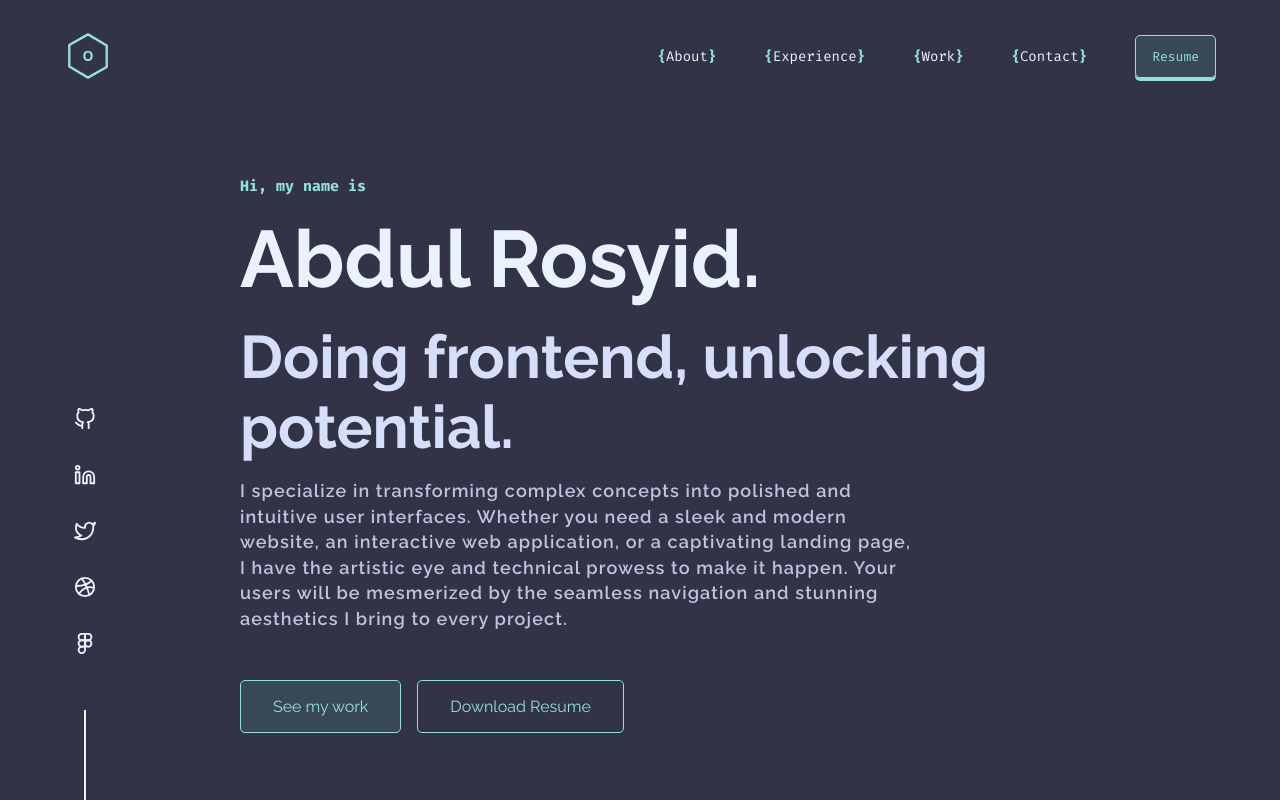
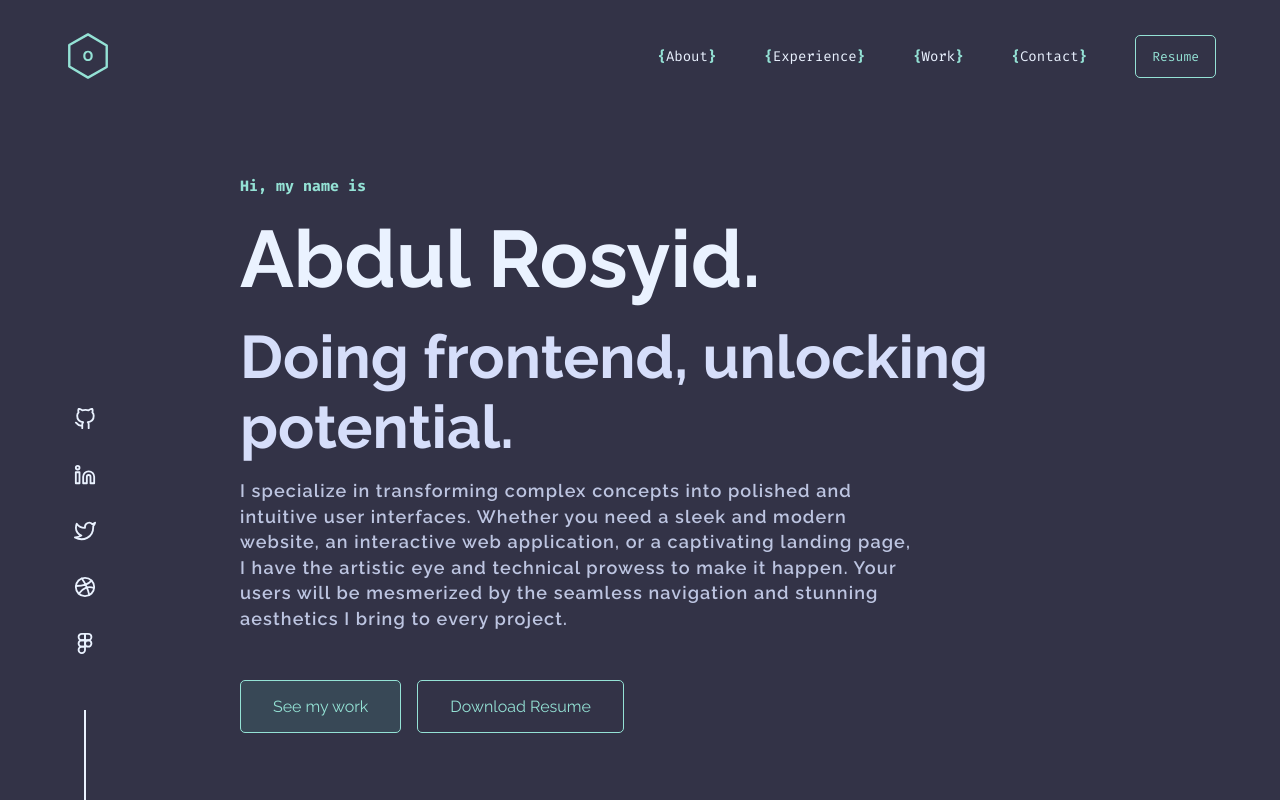
Before and after one commit to ocitocit/personal-web, a Next.js app: page / in a window 1280 px wide. Shown: the top 800 px of the page. Built offline with nearby package versions, Linux system fonts and the light colour scheme.

Commit message:
the real fix btn animation

```diff
--- a/scss/sections/_contact.scss
+++ b/scss/sections/_contact.scss
@@ -32,6 +32,7 @@
   .contact-cta {
     font-family: var(--raleway);
     margin-top: 1rem;
+    display: flex;
     .btn {
       font-size: var(--tlarge);
       padding: 1rem 2rem;
--- a/scss/sections/_navbar.scss
+++ b/scss/sections/_navbar.scss
@@ -44,6 +44,7 @@ nav {
 
     .nav-items {
       display: flex;
+      align-items: center;
       gap: 3rem;
       color: var(--lightest-slate);
       font-size: var(--tsm1);
@@ -76,17 +77,8 @@ nav {
           }
         }
       }
-
-      .btn-nav {
-        background-color: #64fad91a;
-        box-shadow: 0px 3px 0 0 var(--theme-color);
-        transition: var(--transition);
-        outline-style: none;
-        &:hover {
-          background-color: transparent;
-          box-shadow: none;
-          translate: 10px 0;
-        }
+      &-button {
+        display: flex;
       }
     }
     @media screen and (max-width: 768px) {
--- a/section/Navbar.tsx
+++ b/section/Navbar.tsx
@@ -92,7 +92,6 @@ const Navbar = () => {
           </ul>
           <div className="nav-items-button">
             <Button
-              styles="btn-nav"
               text="Resume"
               link="https://docs.google.com/document/d/1WlZf8lnblgVUJ0Ami-wy-s02cKyVaJ-zv-1KmBhMpTk/edit?usp=sharing"
             />
```
